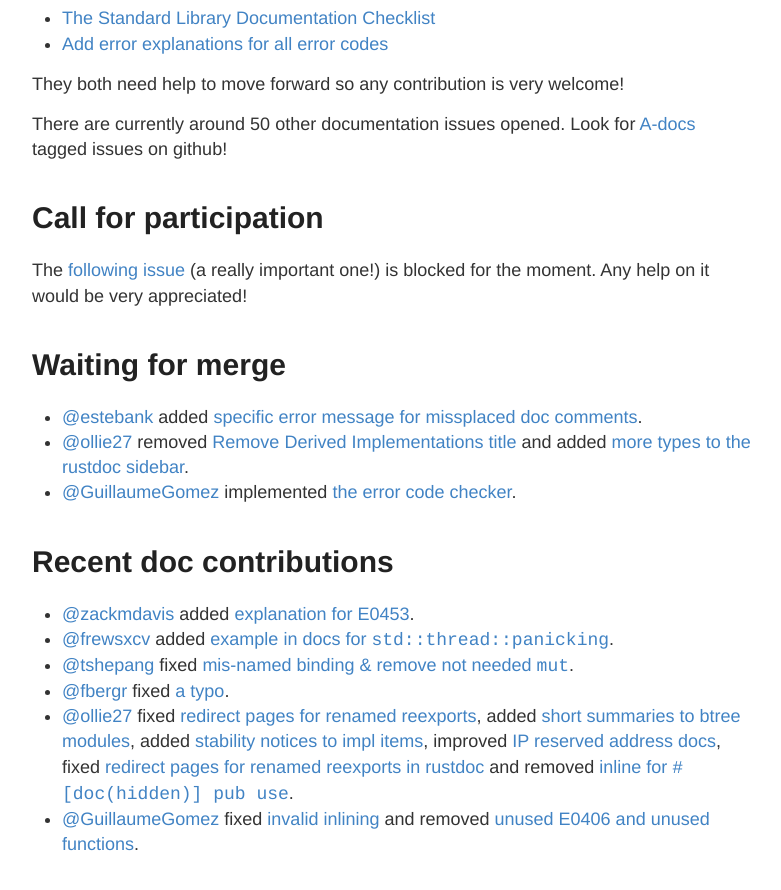
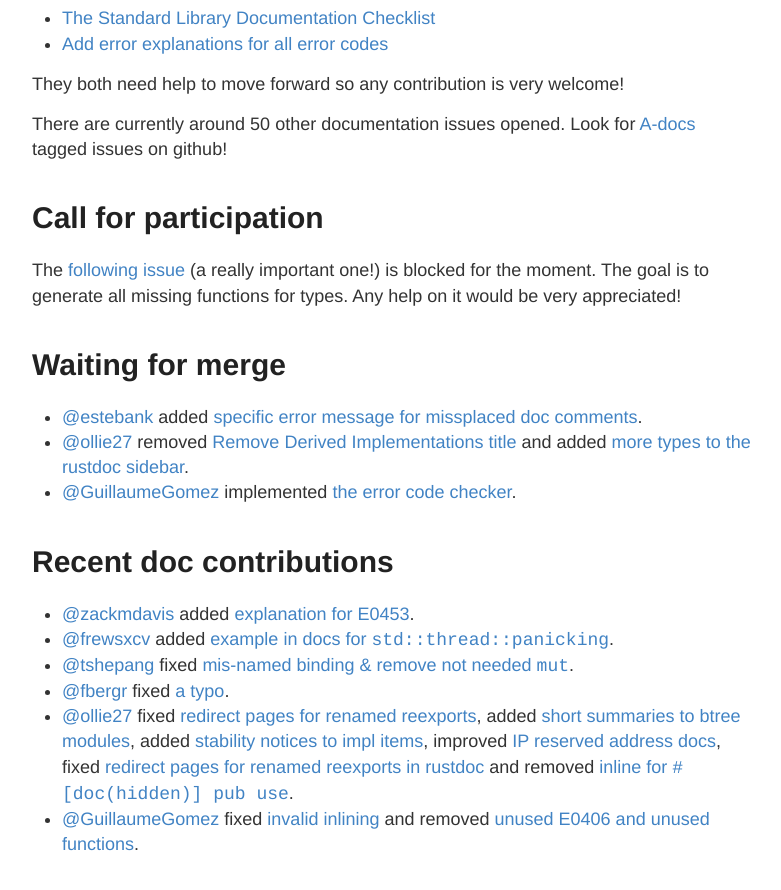
Before and after one commit to GuillaumeGomez/this-week-in-rust-docs, a Jekyll site: the page built from _posts/2016-6-21-this-week-in-rust-docs-9.md, in a window 1280 px wide and 900 px high, scrolled down 845 px. Shown: the top 890 px of the window, without its empty margins (248-1029 px from the left). Built offline with Jekyll 4.4.1, drawn with Linux system fonts in a browser that asks for light colours.

Commit message:
Update 2016-6-21-this-week-in-rust-docs-9.md

```diff
--- a/_posts/2016-6-21-this-week-in-rust-docs-9.md
+++ b/_posts/2016-6-21-this-week-in-rust-docs-9.md
@@ -38,7 +38,7 @@ There are currently around 50 other documentation issues opened. Look for [A-doc
 
 # Call for participation
 
-The [following issue](https://github.com/rust-lang/rust/issues/33772) (a really important one!) is blocked for the moment. Any help on it would be very appreciated!
+The [following issue](https://github.com/rust-lang/rust/issues/33772) (a really important one!) is blocked for the moment. The goal is to generate all missing functions for types. Any help on it would be very appreciated!
 
 # Waiting for merge
 
```
